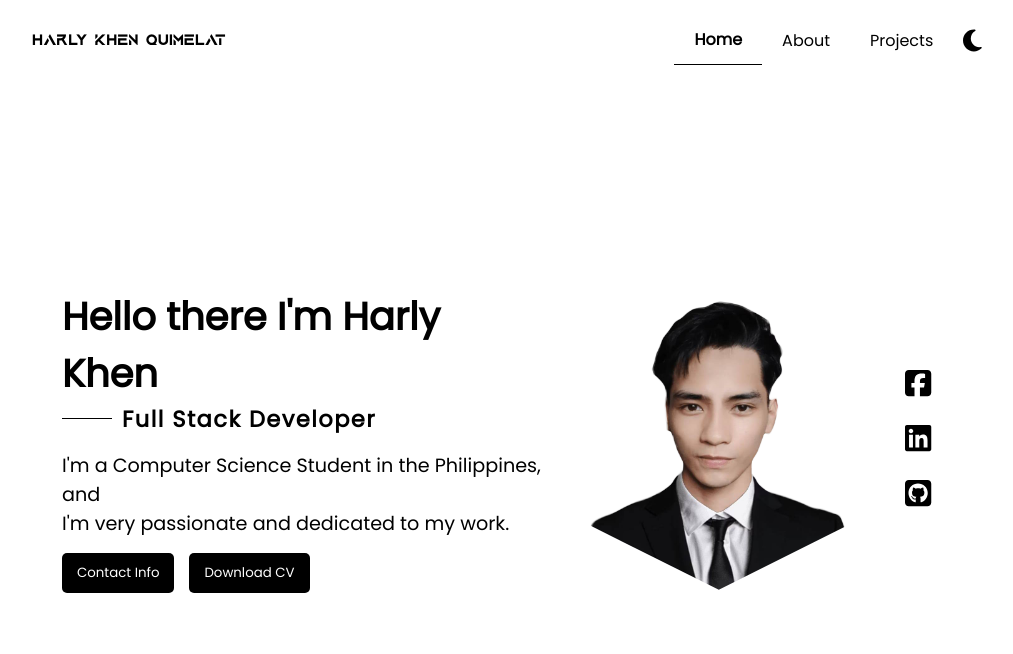
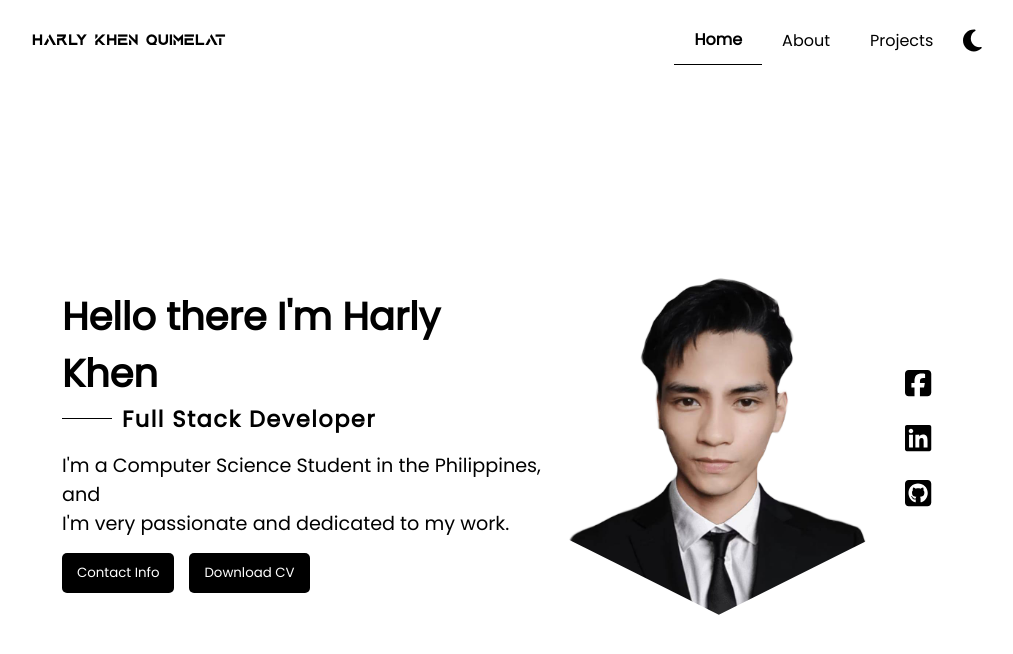
Before and after one commit to mokuken/harlykhen, a React (Vite) app: page /#/ in a window 1280 px wide. Shown: the top 654 px of the page, without its empty margins (138-1151 px from the left). Built offline with nearby package versions, Linux system fonts and the light colour scheme.

Commit message:
re-adjust profile

```diff
--- a/src/App.css
+++ b/src/App.css
@@ -130,8 +130,7 @@ main {
   justify-content: center;
   align-items: center;
   clip-path: polygon(50% 0%, 100% 25%, 100% 75%, 50% 100%, 0% 75%, 0% 25%);
-  width: 300px;
-  margin: 0 25px;
+  width: 350px;
 }
 
 .profile img {
```
